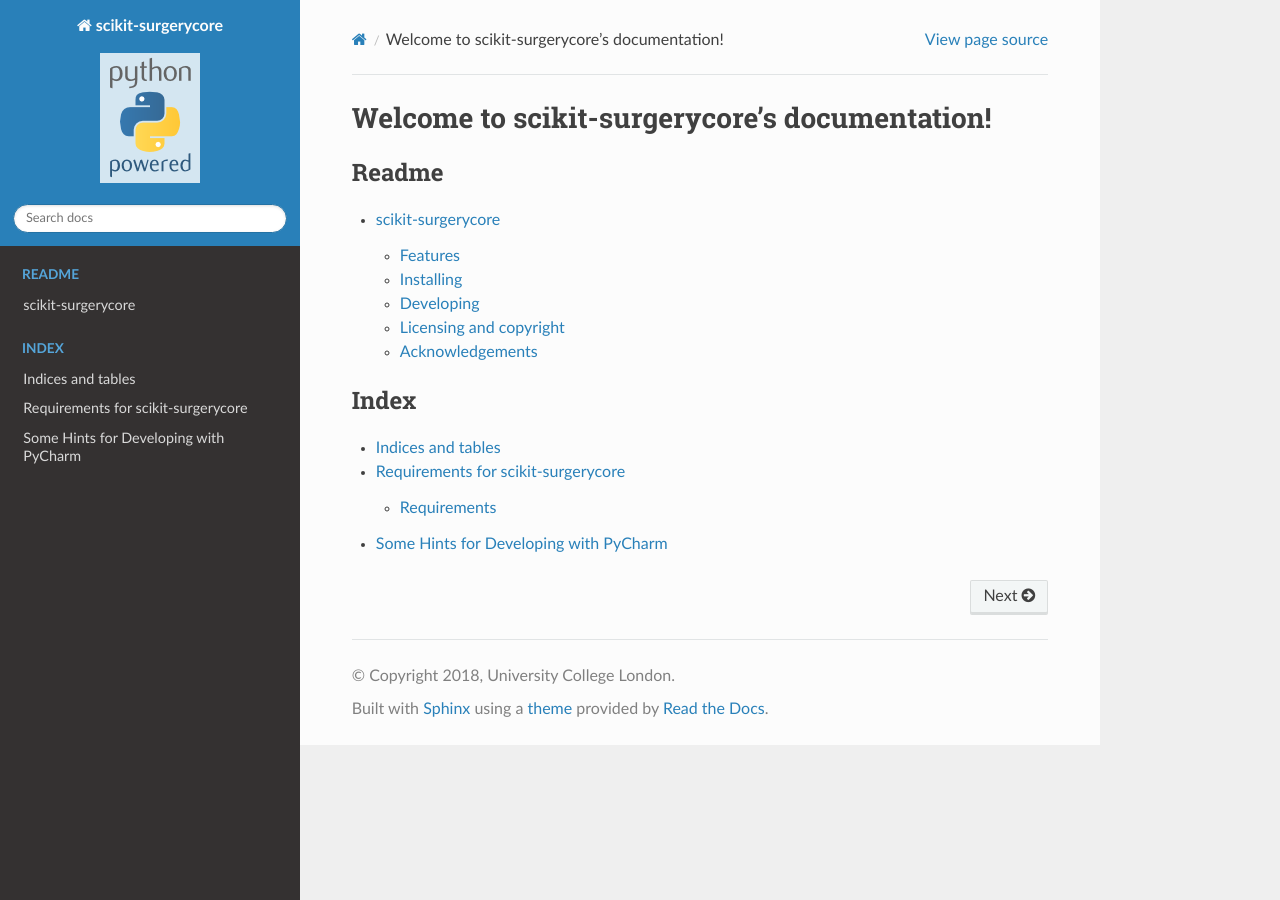
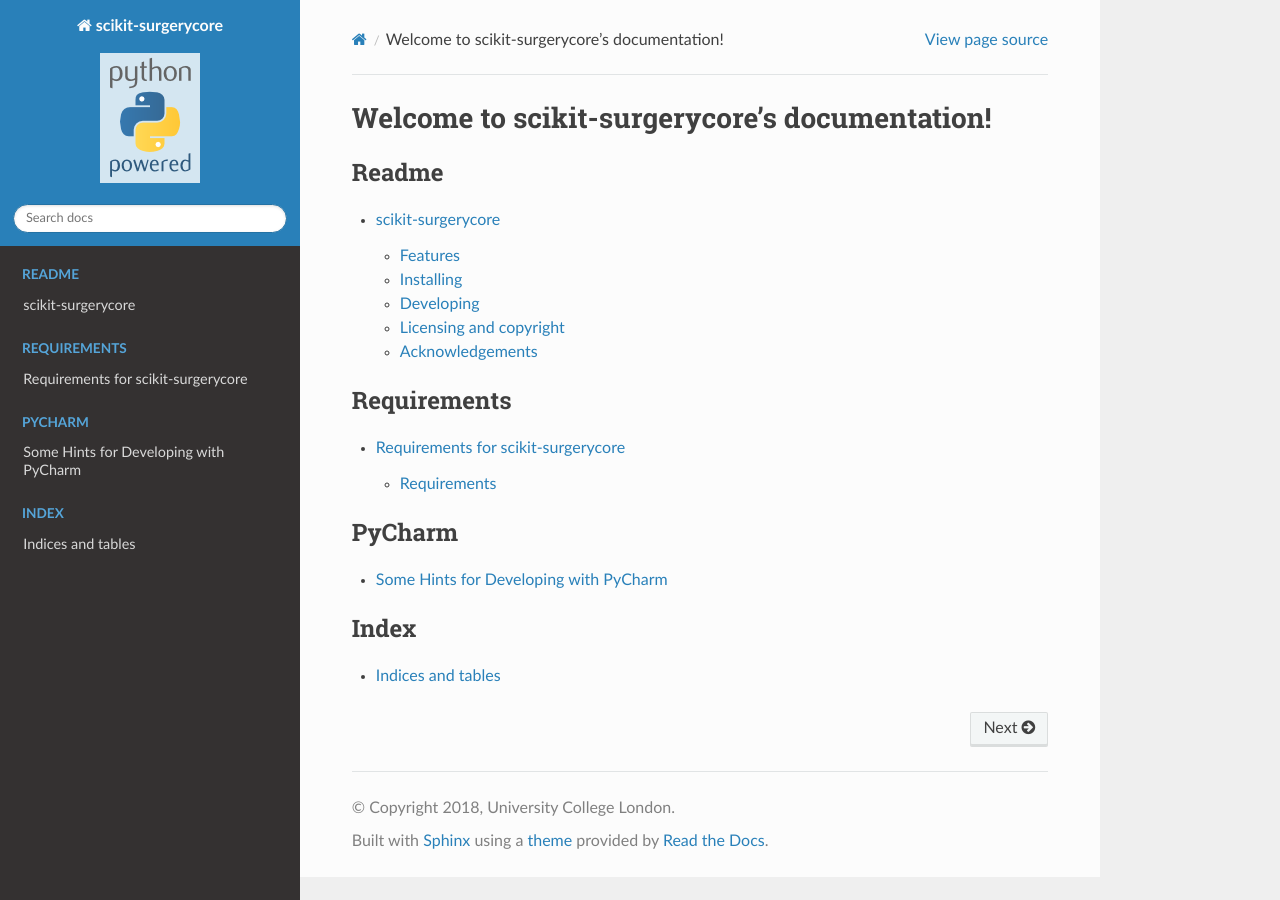
Before and after one commit to mianasbat/doctest, a Sphinx documentation site: the page built from docs/index.rst, in a window 1280 px wide. Built offline with Sphinx 7.4.7 and the Read the Docs theme 2.0.0, drawn with Linux system fonts in a browser that asks for light colours; formulas are drawn with MathJax 3; pages that are not in the unit, such as notebooks, are missing from menus.

Commit message:
requirements and pycharm pages added

```diff
--- a/docs/index.rst
+++ b/docs/index.rst
@@ -14,6 +14,19 @@ Welcome to scikit-surgerycore's documentation!
 
 .. toctree::
    :maxdepth: 2
+   :caption: Requirements
+
+   requirements
+
+.. toctree::
+   :maxdepth: 2
+   :caption: PyCharm
+
+   pycharm
+
+
+.. toctree::
+   :maxdepth: 2
    :caption: Docstring
 
    docstring/modules
```
Also changed, not shown: other parts of docs/index.rst (+0 -4 lines).
